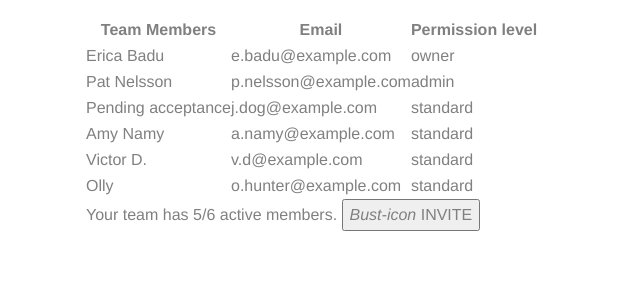
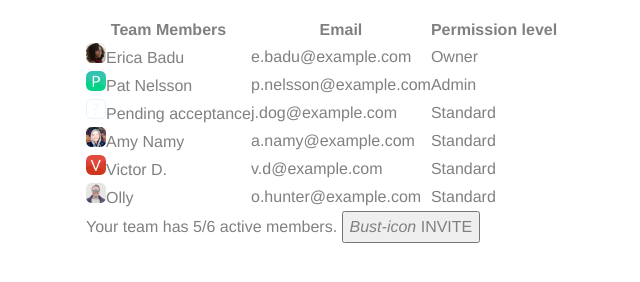
Before and after one commit to Timdavidcole/zapper-front-end-tim-cole, a plain HTML site: page index.html in a window 1280 px wide. Shown: the part 88-370 px from the top of the page, without its empty margins (41-681 px from the left). Drawn offline with Linux system fonts and the light colour scheme.

Commit message:
Added icon helper function, tests and dom input

```diff
--- /dev/null
+++ b/css/table-styles.css
@@ -0,0 +1,10 @@
+.profile-pic {
+    background-color: transparent;
+    position: relative;
+    display: inline-block;
+    height: 20px;
+    width: 20px;
+    background-position: center;
+    background-repeat: no-repeat;
+    background-size: cover;
+}
--- a/index.html
+++ b/index.html
@@ -10,6 +10,7 @@
 
     <link rel="stylesheet" href="css/normalize.min.css">
     <link rel="stylesheet" href="css/main.css">
+    <link rel="stylesheet" href="css/table-styles.css">
 
     <script src="js/vendor/modernizr-2.8.3-respond-1.4.2.min.js"></script>
 </head>
--- a/js/data.js
+++ b/js/data.js
@@ -5,7 +5,7 @@ const exampleTeamMembers = [
     firstName: "Erica",
     lastName: "Badu",
     email: "e.badu@example.com",
-    perms: "owner",
+    perms: "Owner",
     profilePicUrl: "erica-profile-icon.png",
     accepted: true
   },
@@ -13,7 +13,7 @@ const exampleTeamMembers = [
     firstName: "Pat",
     lastName: "Nelsson",
     email: "p.nelsson@example.com",
-    perms: "admin",
+    perms: "Admin",
     profilePicUrl: "p-profile-icon.png",
     accepted: true
   },
@@ -21,7 +21,7 @@ const exampleTeamMembers = [
     firstName: "",
     lastName: "",
     email: "j.dog@example.com",
-    perms: "standard",
+    perms: "Standard",
     profilePicUrl: "",
     accepted: false
   },
@@ -29,7 +29,7 @@ const exampleTeamMembers = [
     firstName: "Amy",
     lastName: "Namy",
     email: "a.namy@example.com",
-    perms: "standard",
+    perms: "Standard",
     profilePicUrl: "amy-profile-icon.png",
     accepted: true
   },
@@ -37,7 +37,7 @@ const exampleTeamMembers = [
     firstName: "Victor",
     lastName: "D.",
     email: "v.d@example.com",
-    perms: "standard",
+    perms: "Standard",
     profilePicUrl: "v-profile-icon.png",
     accepted: true
   },
@@ -45,7 +45,7 @@ const exampleTeamMembers = [
     firstName: "Olly",
     lastName: "",
     email: "o.hunter@example.com",
-    perms: "standard",
+    perms: "Standard",
     profilePicUrl: "olly-profile-icon.png",
     accepted: true
   }
--- a/js/helperFunctions.js
+++ b/js/helperFunctions.js
@@ -3,3 +3,9 @@ const isAcceptedName = member => {
     ? `${member["firstName"]} ${member["lastName"]}`
     : "Pending acceptance";
 };
+
+const isAcceptedProfilePic = member => {
+    return member.accepted
+      ? member.profilePicUrl
+      : "placeholder-profile-icon.png";
+  };
--- a/js/main.js
+++ b/js/main.js
@@ -11,8 +11,9 @@ function genTableHead(table, tableHeads) {
 }
 
 function genTableBody(table, tableBody) {
-  tableBody.forEach(member => {
-    const row = table.insertRow();
+  const tBody = table.createTBody();
+  tableBody.forEach((member, index) => {
+    const row = tBody.insertRow();
     Object.keys(member).forEach(key => {
       let cell, text;
       switch (key) {
@@ -20,16 +21,20 @@ function genTableBody(table, tableBody) {
           cell = row.insertCell();
           text = document.createTextNode(isAcceptedName(member));
           cell.appendChild(text);
+          cell.setAttribute("id", `memberName${index}`);
+          addProfilePic(member, cell);
           break;
         case "email":
           cell = row.insertCell();
           text = document.createTextNode(member[key]);
           cell.appendChild(text);
+          cell.setAttribute("id", `memberEmail${index}`);
           break;
         case "perms":
           cell = row.insertCell();
           text = document.createTextNode(member[key]);
           cell.appendChild(text);
+          cell.setAttribute("id", `memberPerms${index}`);
         default:
           break;
       }
@@ -37,6 +42,20 @@ function genTableBody(table, tableBody) {
   });
 }
 
+function addProfilePic(member, cell) {
+  const profilePic = document.createElement("i");
+  profilePic.setAttribute(
+    "style",
+    `background-image: url('./img/${isAcceptedProfilePic(
+      member
+    )}')`
+  );
+  profilePic.setAttribute(
+    "class",'profile-pic'
+  );
+  cell.insertBefore(profilePic, cell.childNodes[0]);
+}
+
 let membersTable = document.getElementById("members-table-main");
 genTableHead(membersTable, tableHeaders);
 genTableBody(membersTable, exampleTeamMembers);
```
Also changed, not shown: tests/HelperFunctionsSpec.js (+27 -0 lines).
